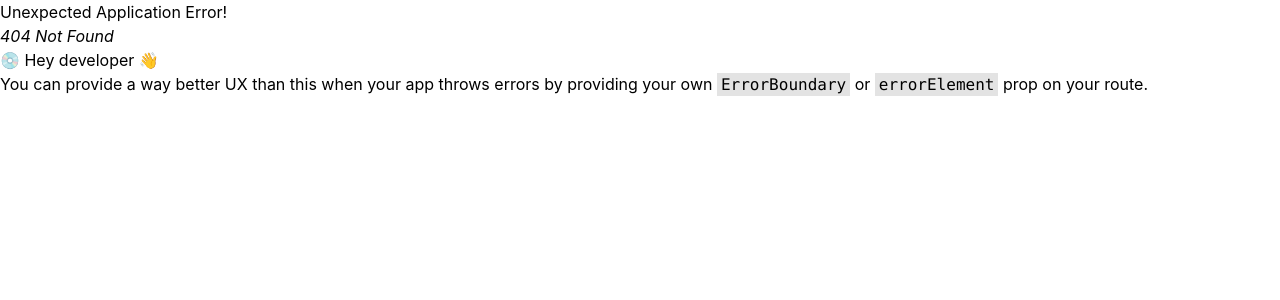
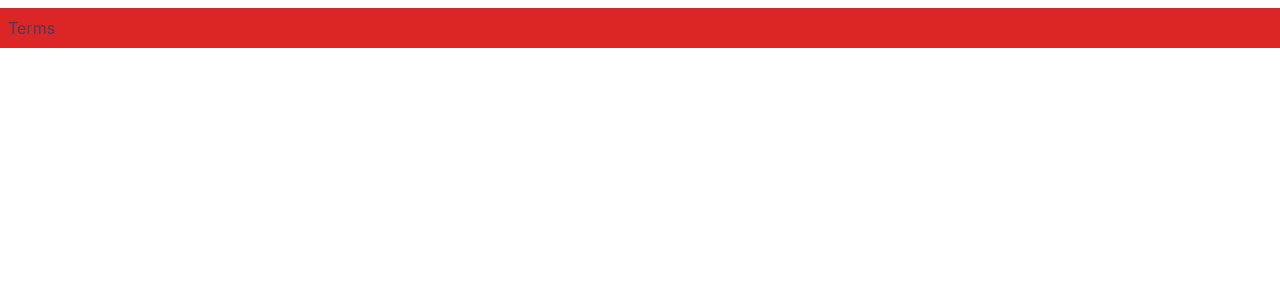
Before and after one commit to yellyoshua/blender, a React (Vite) app in the folder client/: page /terms-page in a window 1280 px wide. Before the commit this address had no page. Shown: the top 300 px of the page. Built offline with nearby package versions, Linux system fonts and the light colour scheme.

Commit message:
adding basic terms page

```diff
--- /dev/null
+++ b/client/src/modules/terms/index.jsx
@@ -0,0 +1,7 @@
+export default function Terms () {
+  return (
+    <div className="mt-2 p-2 bg-red-600">
+      <h1 className="text-primary">Terms</h1>
+    </div>
+  );
+}
--- a/client/src/navigation/PublicRoutes.jsx
+++ b/client/src/navigation/PublicRoutes.jsx
@@ -1,4 +1,5 @@
 import Login from '../modules/login';
+import Terms from '../modules/terms';
 
 /**
  * @type {import('react-router').RouteObject[]}
@@ -7,5 +8,9 @@ export default [
   {
     path: '/',
     element: <Login />
+  },
+  {
+    path: '/terms-page',
+    element: <Terms />
   }
 ];
```
